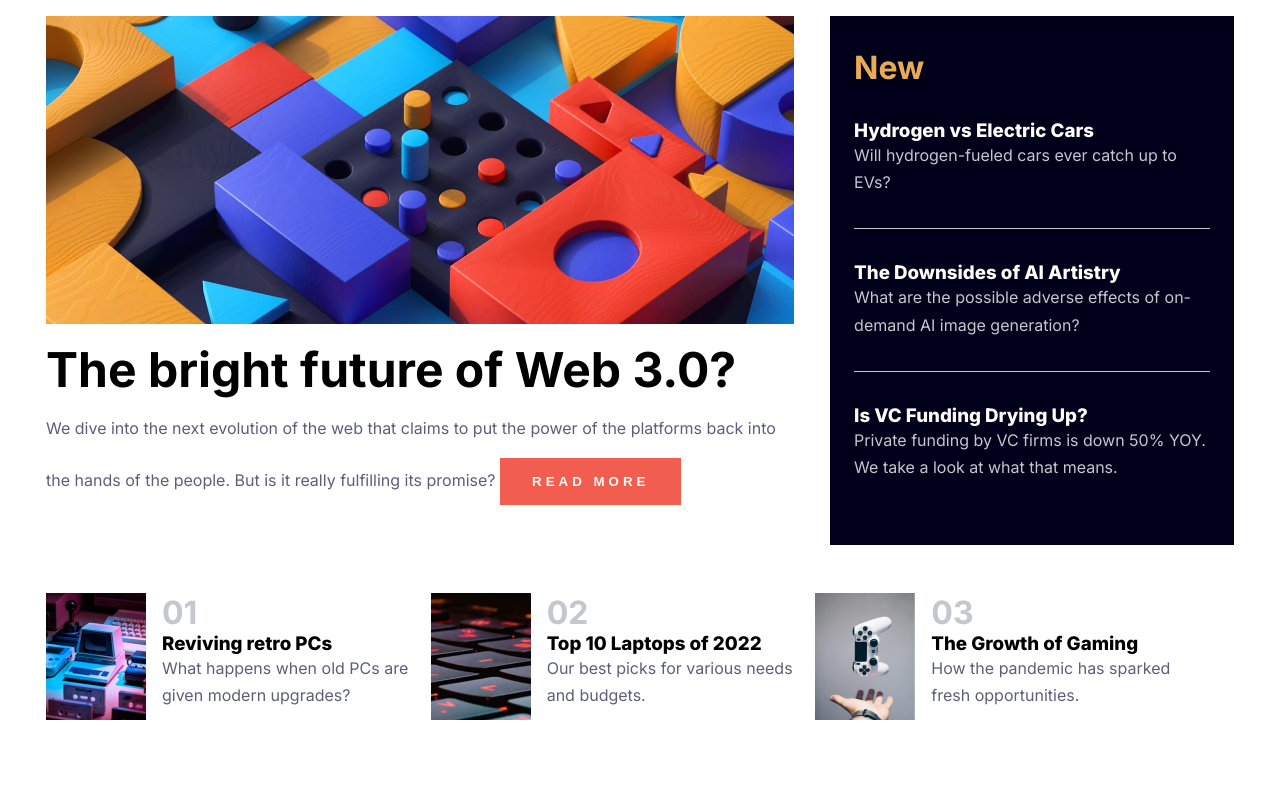
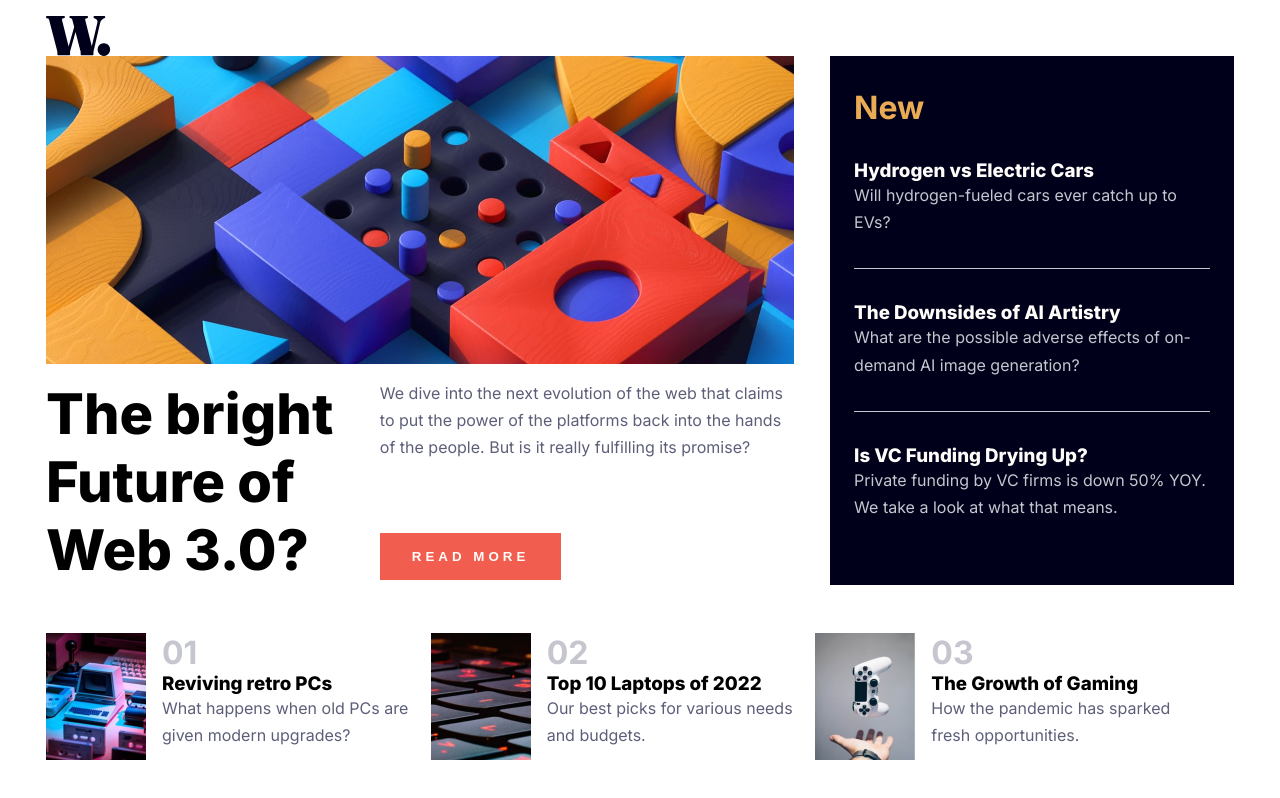
Before and after one commit to Everezze/news-homepage, a plain HTML site: page index.html in a window 1280 px wide. Drawn offline with Linux system fonts and the light colour scheme.

Commit message:
responsive done, navbar left

```diff
--- a/index.html
+++ b/index.html
@@ -9,14 +9,18 @@
 </head>
 <body>
     <main>
-        <div class="headline-container">
+        <header>
+            <img src="assets/images/logo.svg" alt="">
+            <nav></nav>
+        </header>
+        <div class="headline-container inline-block">
             <picture>
                 <source src="assets/images/image-web-3-mobile.jpg">
                 <img src="assets/images/image-web-3-desktop.jpg" alt="">
             </picture>
             <div>
-                <h2>The bright future of Web 3.0?</h2>
-                <p>
+                <h2 class="inline-block">The bright Future of Web 3.0?</h2>
+                <p  class="inline-block">
                     We dive into the next evolution of the web that claims to
                     put the power of the platforms back into the hands of the
                     people. But is it really fulfilling its promise?
@@ -27,7 +31,7 @@
                 </p>
             </div>
         </div>
-        <div class="news-container">
+        <div class="news-container inline-block">
             <h2>New</h2>
             <article>
                 <h3>Hydrogen vs Electric Cars</h3>
@@ -47,7 +51,7 @@
 
 
         <div class="article-container">
-            <div>
+            <div class="inline-block">
                 <div>
                     <img src="assets/images/image-retro-pcs.jpg"alt="">
                 </div>
@@ -55,7 +59,7 @@
                 <h3>Reviving retro PCs</h3>
                 <p>What happens when old PCs are given modern upgrades?</p>
             </div>
-            <div>
+            <div class="inline-block">
                 <div>
                     <img src="assets/images/image-top-laptops.jpg" alt="">
                 </div>
@@ -63,7 +67,7 @@
                 <h3>Top 10 Laptops of 2022</h3>
                 <p>Our best picks for various needs and budgets.</p>
             </div>
-            <div>
+            <div class="inline-block">
                 <div>
                     <img src="assets/images/image-gaming-growth.jpg" alt="">
                 </div>
--- a/style.css
+++ b/style.css
@@ -25,7 +25,7 @@ h1,h2,h3,h4,p{
     padding-top: 2rem;
 }
 
-.article-container>div{
+.article-container>*{
     display: flow-root;
     padding-top: 1rem;
     padding-bottom: 1rem;
@@ -83,24 +83,25 @@ p{
     padding-bottom: 2rem;
 }
 
+.headline-container {
+    margin-bottom: 3rem;
+}
+
 .headline-container img{
     width:100%;
 }
 
 .headline-container h2{
-    font-size: 3rem;
+    font-size: 3.5rem;
+    font-weight: 800;
 }
 
 .headline-container div *{
     margin-top: 1rem;
 }
 
-.headline-container h2{
-    display: inline-block;
-}
-
 .headline-container p{
-    display: inline-block;
+    vertical-align: top;
 }
 
 button{
@@ -111,18 +112,23 @@ button{
     text-transform: uppercase;
     letter-spacing: 4px;
     font-weight: 800;
+    display: block;
+    width: fit-content;
 }
 
-@media screen and (min-width: 1043px){
+
+@media screen and (min-width: 1080px){
+    .inline-block{
+        display: inline-block;
+    }
+
     .news-container{
         width: 34%;
-        display: inline-block;
         vertical-align: top;
     }
 
     .headline-container{
         width:63%;
-        display: inline-block;
     }
 
     main{
@@ -134,7 +140,23 @@ button{
     }
 
     .article-container>div{
-        display: inline-block;
         width:32%;
     }
+
+
+    .headline-container h2{
+        width:44%;
+    }
+
+    .headline-container p{
+        width:55%;
+    }
+
+    .headline-container button{
+        margin-top: 4.5rem;
+    }
+
+    .headline-container{
+        margin:0;
+    }
 }
```
